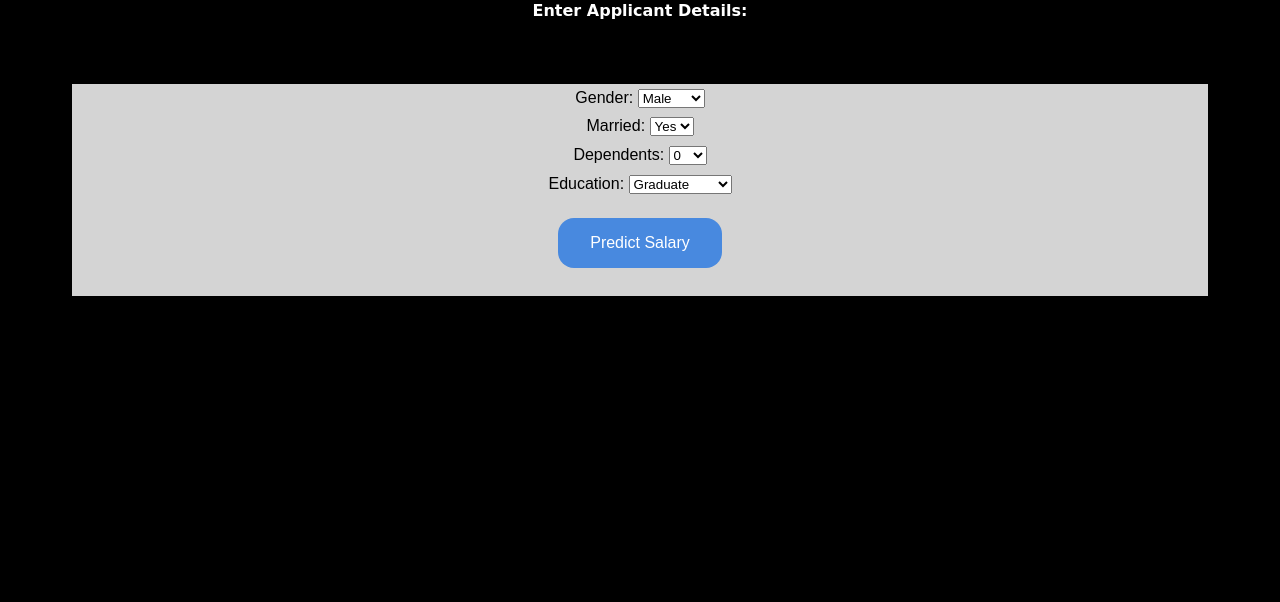
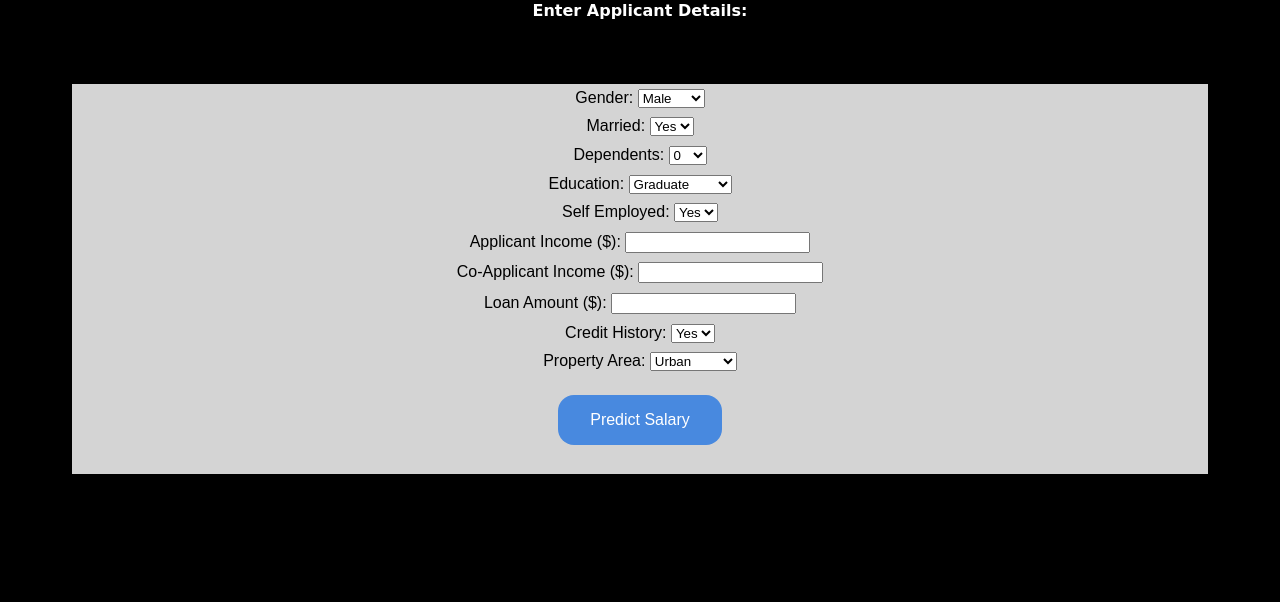
Before and after one commit to mohiteprathamesh1996/loanapprovalclass, a Flask app: page / in a window 1280 px wide. Shown: the part 295-897 px from the top of the page. Before the commit the page ends 591 px from the top, so only its background shows below. Run offline with Flask 2, Linux system fonts and the light colour scheme; parts of the project's set-up code (start-up, migrations or seed data) failed here and were passed over.

Commit message:
Update index.html

```diff
--- a/templates/index.html
+++ b/templates/index.html
@@ -100,6 +100,43 @@
             <option value="Graduate">Graduate</option>
             <option value="Not Graduate">Not Graduate</option>
           </select>
+        </div>
+          <div style="margin: 0.3rem">
+          <label for="Self_Employed">Self Employed:</label>
+          <select name="Self_Employed_ddn" id="Self_Employed">
+            <option value="Yes">Yes</option>
+            <option value="No">No</option>
+          </select>
+        </div>
+          <div style="margin: 0.3rem">
+          <label for="ApplicantIncome">Applicant Income ($):</label>
+          <input type="number" id="ApplicantIncome" name="ApplicantIncome" min="0">
+          </select>
+        </div>
+          <div style="margin: 0.3rem">
+          <label for="CoapplicantIncome">Co-Applicant Income ($):</label>
+          <input type="number" id="CoapplicantIncome" name="CoapplicantIncome" min="0">
+          </select>
+        </div>
+          <div style="margin: 0.3rem">
+          <label for="LoanAmount">Loan Amount ($):</label>
+          <input type="number" id="LoanAmount" name="LoanAmount" min="0">
+          </select>
+        </div>
+          <div style="margin: 0.3rem">
+          <label for="Credit_History">Credit History:</label>
+          <select name="Credit_History_ddn" id="Credit_History">
+            <option value="1">Yes</option>
+            <option value="0">No</option>
+          </select>
+        </div>
+          <div style="margin: 0.3rem">
+          <label for="Property_Area">Property Area:</label>
+          <select name="Property_Area_ddn" id="Property_Area">
+            <option value="Urban">Urban</option>
+            <option value="Rural">Rural</option>
+            <option value="Semiurban">Semiurban</option>
+          </select>
         <button
           type="submit"
           class="btn"
```
